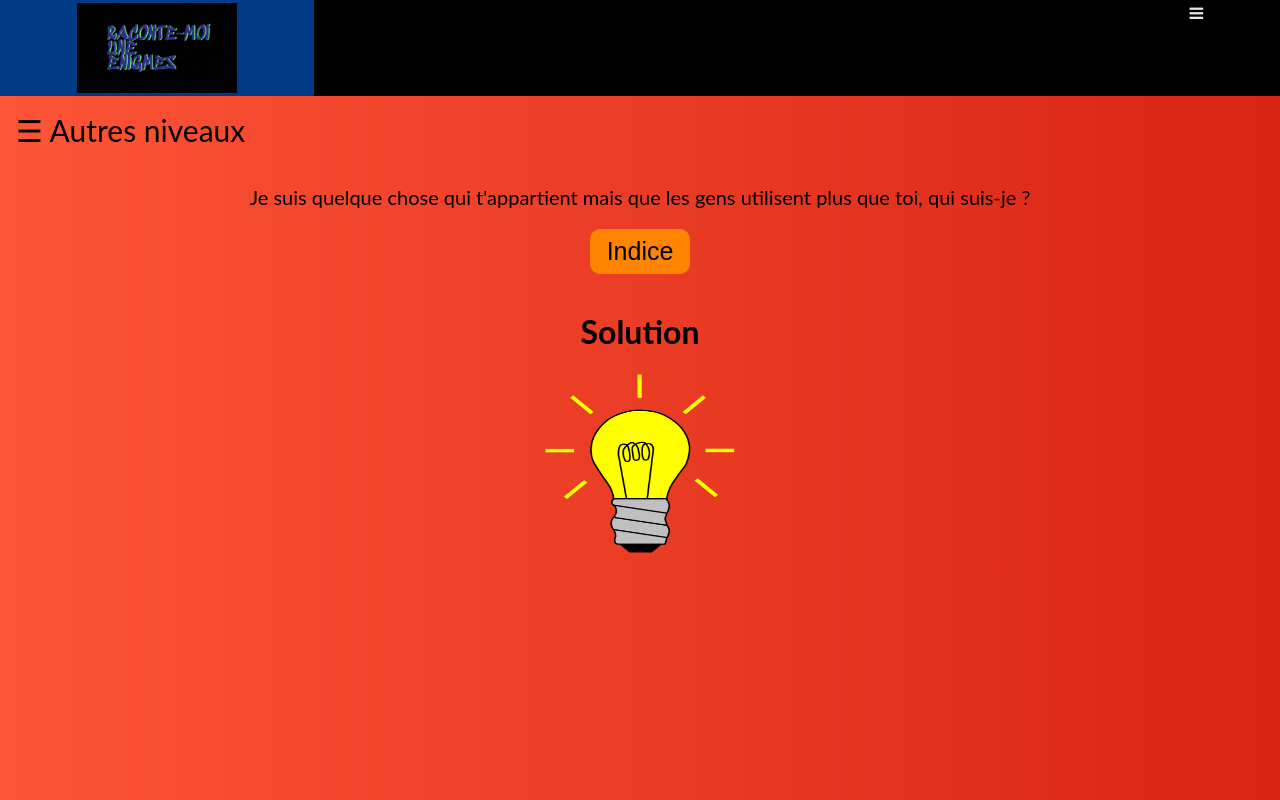
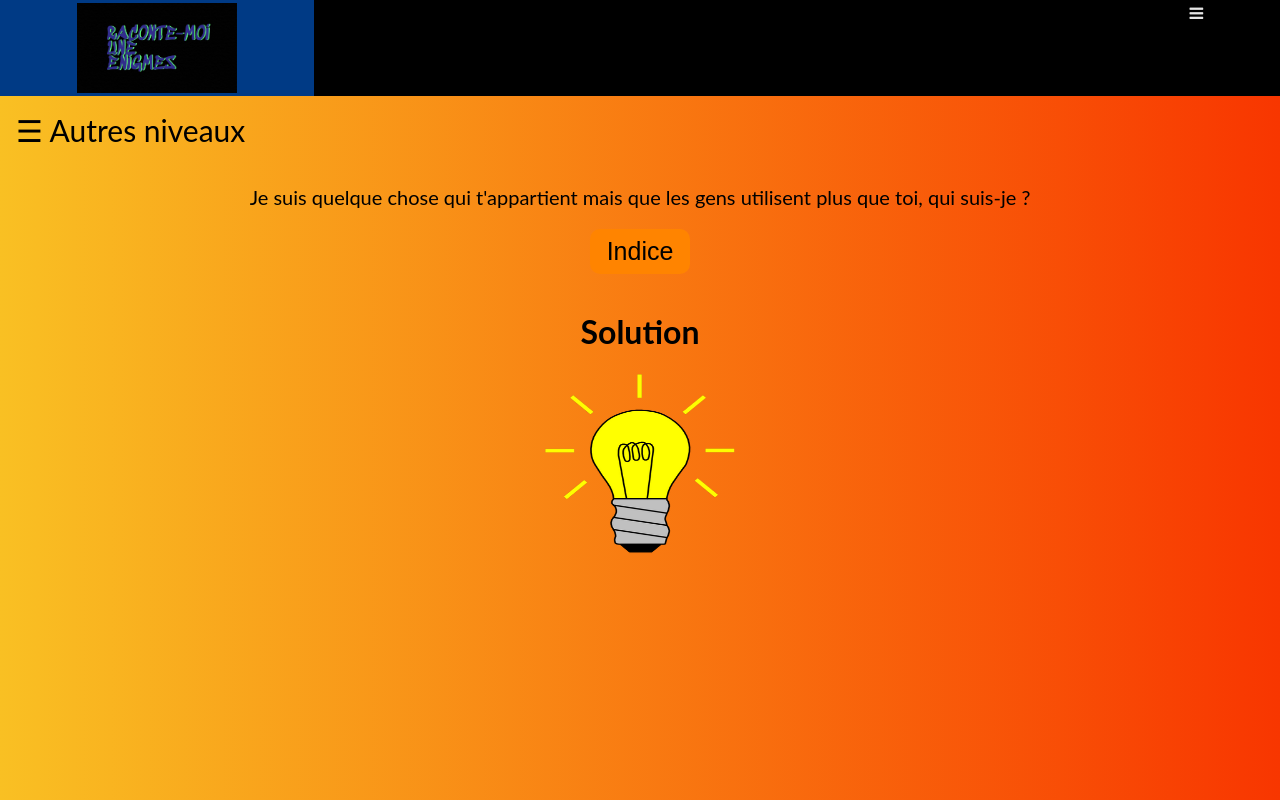
Before and after one commit to AxelahtMtg03/racontemoiuneenigme, a plain HTML site: page src/html/n1prenom.html in a window 1280 px wide. Drawn offline with Linux system fonts and the light colour scheme.

Commit message:
change the error

```diff
--- a/src/html/n1prenom.html
+++ b/src/html/n1prenom.html
@@ -7,7 +7,7 @@
     <meta name="viewport" content="width=device-width, initial-scale=1.0">
     <title>Difficile</title>
     <link rel="shortcut icon" href="/src/image/point.jpn.png" type="image/x-icon">
-    <link rel="stylesheet" href="/src/css/p.css">
+    <link rel="stylesheet" href="/src/css/n.css">
     <link rel="stylesheet" href="https://cdnjs.cloudflare.com/ajax/libs/font-awesome/4.7.0/css/font-awesome.min.css">
     <script src="/src/js/app.js"></script>
 </head>
```
Also changed, not shown: src/html/n2feu.html (+1 -1 lines), src/html/n3famille.html (+1 -1 lines), src/html/p1de.html (+1 -1 lines), src/html/p2bougie.html (+1 -1 lines), src/html/p3rhume.html (+1 -1 lines).
